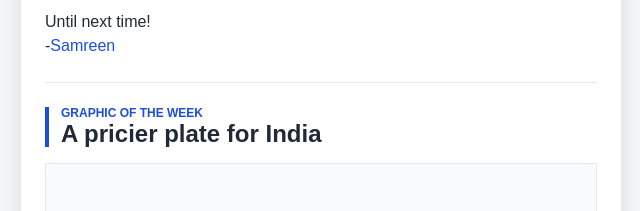
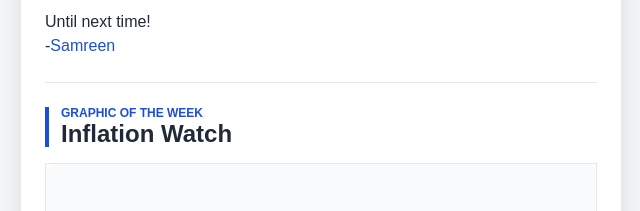
Before and after one commit to penugondaz/forbesindia, a plain HTML site: page newsletter2/index.html in a window 1280 px wide. Shown: the part 1420-1631 px from the top of the page, without its empty margins (319-959 px from the left). Drawn offline with Linux system fonts and the light colour scheme.

Commit message:
Update index.html

```diff
--- a/newsletter2/index.html
+++ b/newsletter2/index.html
@@ -178,7 +178,7 @@
                            <tr>
                               <td class="mobile-h2" style="font-size: 24px; font-weight: bold; margin: 0; padding: 0 0 0 12px; border-left: 4px solid #1d4ed8; line-height: 1.1;">
                                  <span style="display: block; font-size: 12px; font-weight: bold; color: #1d4ed8; text-transform: uppercase; margin-bottom: 2px; line-height: 1;">Graphic of the Week</span>
-                                 <span style="display: block; font-size: 24px; color: #1f2937;">A pricier plate for India</span>
+                                 <span style="display: block; font-size: 24px; color: #1f2937;">Inflation Watch</span>
                               </td>
                            </tr>
                         </table>
```
